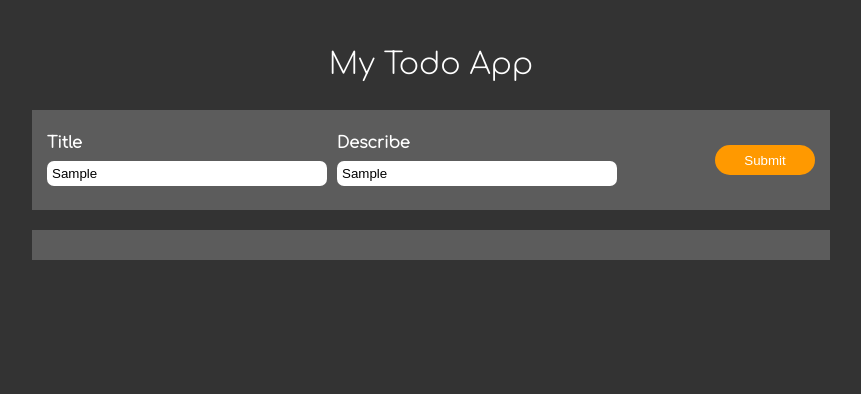
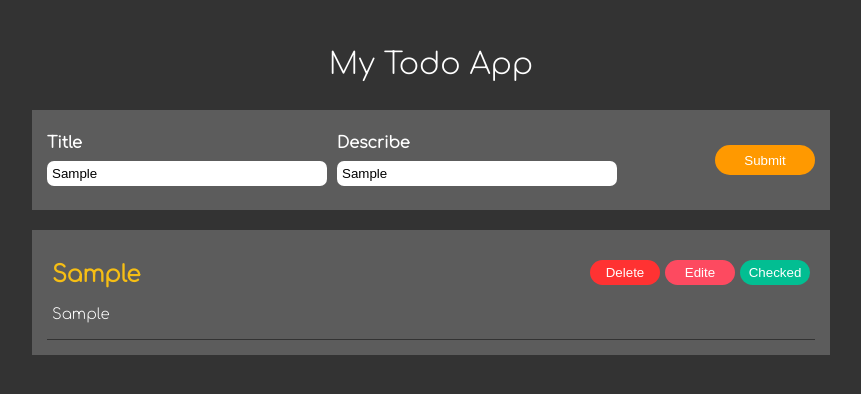
Before and after one commit to Mmomenzadeh/TodoApp-with-React, a React (Vite) app: page / in a window 1280 px wide. Both pictures are taken after typing "Sample", "Sample" into the empty fields and a click on the button "Submit". Shown: the top 394 px of the page, without its empty margins (209-1070 px from the left). Built offline with nearby package versions, Linux system fonts and the light colour scheme.

Commit message:
finish  handleTodoDelete in todoCard

```diff
--- a/src/Components/Form/index.jsx
+++ b/src/Components/Form/index.jsx
@@ -4,7 +4,7 @@ import "./Form.css";
 const Form = () => {
   const { todoObject, settodoObject, dispatch } = useContext(TodoContext);
 
-  const createTodo = (e) => {
+  const handlecreateTodo = (e) => {
     e.preventDefault();
     dispatch({
       type: "create_todo",
@@ -38,7 +38,7 @@ const Form = () => {
           />
         </div>
       </div>
-      <button className="form-btn-ui" onClick={createTodo}>
+      <button className="form-btn-ui" onClick={handlecreateTodo}>
         Submit
       </button>
     </div>
--- a/src/Components/Todo/Todo.css
+++ b/src/Components/Todo/Todo.css
@@ -45,14 +45,14 @@
 
 
 
-.btn-ui button:nth-child(1){
+.btn-container button:nth-child(1){
     background-color: rgb(255,50,50);
 }
 
-.btn-ui button:nth-child(2){
+.btn-container button:nth-child(2){
     background-color: #fd4a60;
 }
 
-.btn-ui button:nth-child(3){
+.btn-container button:nth-child(3){
     background-color: rgb(2, 190, 146);
 }
--- a/src/Components/Todo/index.jsx
+++ b/src/Components/Todo/index.jsx
@@ -1,16 +1,36 @@
+import { useContext } from "react";
+import { TodoContext } from "../../Context";
 import "./Todo.css";
 
-const Todo = () => {
+const Todo = ({todoItem}) => {
+
+  const {dispatch} = useContext(TodoContext)
+
+  const handleTodoDelete =(id)=>{
+    dispatch({
+      type : "delete_todo",
+      payload : {
+        id
+      }
+    })
+  }
+  const handleTodoEdite =(id)=>{
+
+  }
+  const handleTodoCheck =(id)=>{
+
+  }
+
   return (
     <li className="todo-ui">
       <div className="todo-content">
-        <h2></h2>
-        <p></p>
+        <h2>{todoItem.title}</h2>
+        <p>{todoItem.desc}</p>
       </div>
       <div className="btn-container">
-        <button className="btn-ui">Delete</button>
-        <button className="btn-ui">Edite</button>
-        <button className="btn-ui">Checked</button>
+        <button className="btn-ui" onClick={()=>handleTodoDelete(todoItem.id)}>Delete</button>
+        <button className="btn-ui" onClick={()=>handleTodoEdite(todoItem.id)}>Edite</button>
+        <button className="btn-ui" onClick={()=>handleTodoCheck(todoItem.id)}>Checked</button>
       </div>
     </li>
   );
--- a/src/Components/TodoList/index.jsx
+++ b/src/Components/TodoList/index.jsx
@@ -1,9 +1,19 @@
+import { useContext } from "react";
+import { TodoContext } from "../../Context";
+import Todo from "../Todo";
 import "./TodoList.css";
 const TodoList = () => {
+  const { todoState } = useContext(TodoContext);
   return (
     <ul className="todoList-ui">
-
-      {/* <div className="line"></div> */}
+      {todoState.map((todoItem) => {
+        return (
+          <div key={todoItem.id}>
+            <Todo  todoItem={todoItem} />
+            <div className="line"></div>
+          </div>
+        );
+      })}
     </ul>
   );
 };
--- a/src/Reducer/Reducer.js
+++ b/src/Reducer/Reducer.js
@@ -9,6 +9,8 @@ export const Reducer=(todoState , action)=>{
             checked : false
         }]
 
+        case "delete_todo" : return todoState.filter((todoItem)=>todoItem.id !== action.payload.id)
+
 
         default:
             break;
```
